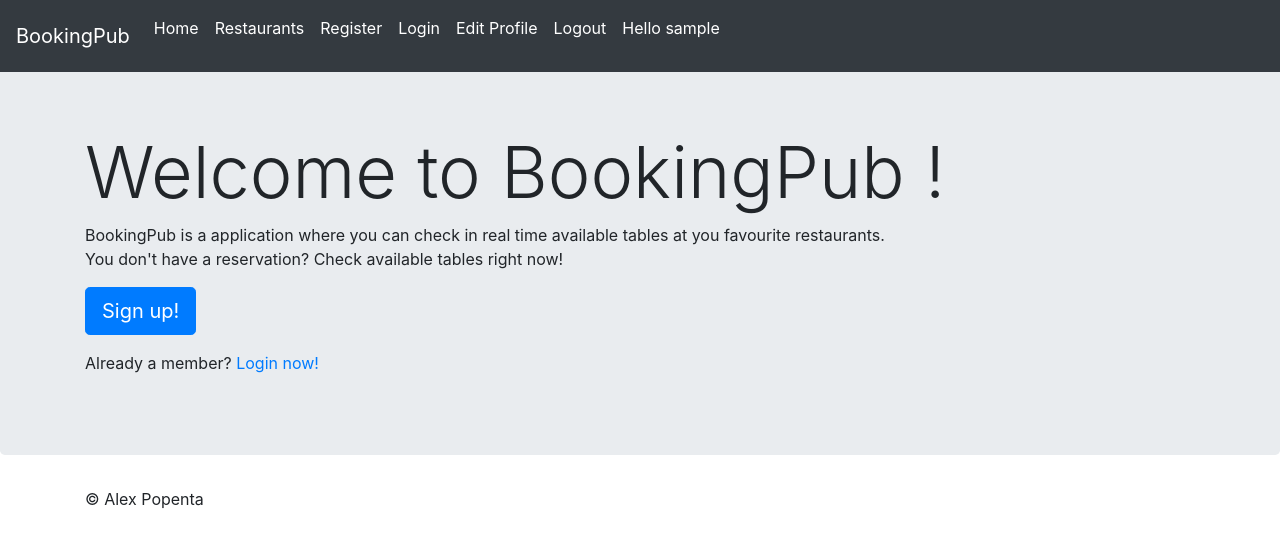
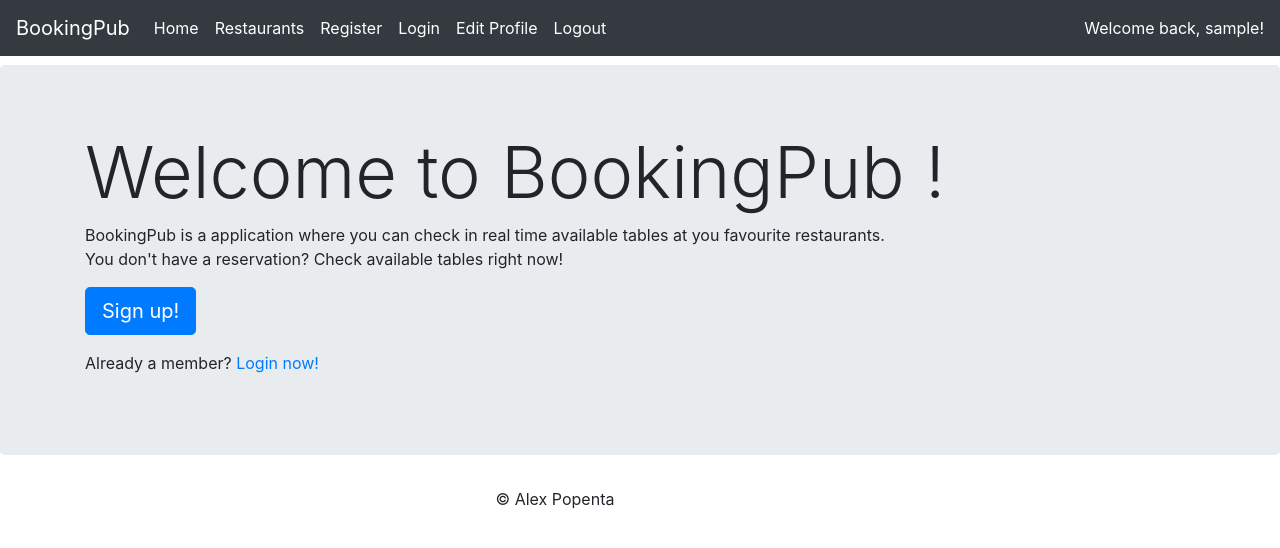
Before and after one commit to popenta/Booking-Pub, a Django app: page / in a window 1280 px wide. Shown: the top 548 px of the page. Run offline with Django 4.2, Linux system fonts and the light colour scheme; the visitor is signed in with stand-in values (Sample User, id 1); some libraries are stand-ins or nearby versions.

Commit message:
title change + greeting user

```diff
--- a/templates/base.html
+++ b/templates/base.html
@@ -48,13 +48,14 @@
                         <a class="nav-link" href="/logout">Logout <span class="sr-only">(current)</span></a>
                     </li>
 
-                    <li class="nav-item active">
-                        <p class="nav-link"> Hello {{ request.user.username }}</p>
-                    </li>
-
                 {% endif %}
 
             </ul>
+
+            <span class="navbar-text text-white">
+                Welcome back, {{ request.user.username }}!
+            </span>
+
         </div>
     </nav>
     {% endblock %}
@@ -67,7 +68,7 @@
     </div>
 
     {% block footer %}
-    <footer class="container">
+    <footer class="container row justify-content-center">
         <p>&copy; Alex Popenta</p>
     </footer>
     {% endblock %}
--- a/templates/hello.html
+++ b/templates/hello.html
@@ -1,6 +1,6 @@
 {% extends 'base.html' %}
 
-{% block title %} Home {% endblock %}
+{% block title %} BookingPub {% endblock %}
 
 
 {% block content %}
--- a/templates/registration/login.html
+++ b/templates/registration/login.html
@@ -4,10 +4,15 @@
 
 {% load crispy_forms_tags %}
 {% block content %}
+
+    <h1>Login</h1>
+    </br>
+
     <form method="post" class="from-group">
         {% csrf_token %}
         {{form | crispy}}
         <p>Don't have an account yet? Create one <a href="/register">here</a>!</p>
         <button type="submit" class="btn btn-success">Login</button>
     </form>
+
 {% endblock %}
```
